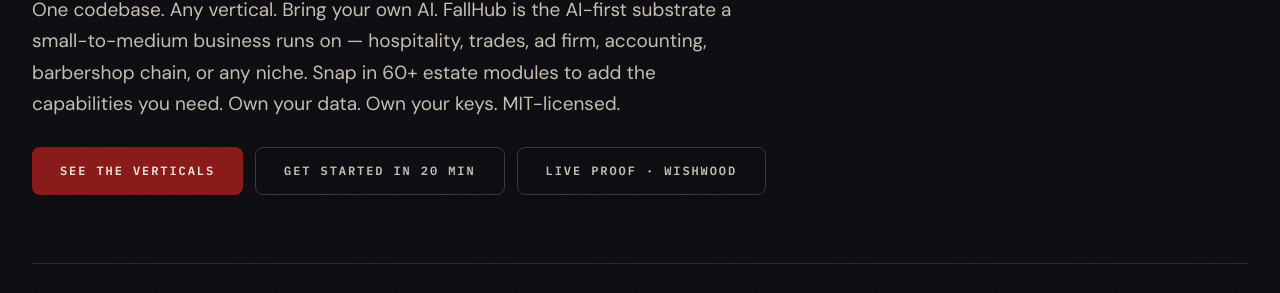
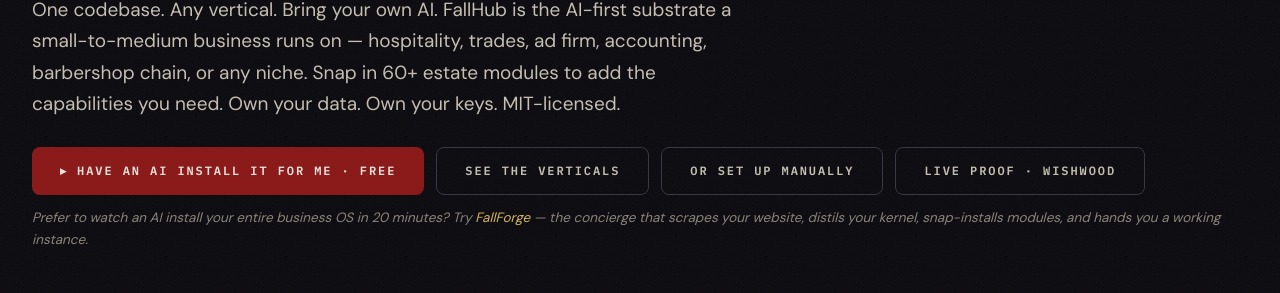
Before and after one commit to sjgant80-hub/fallhub, a plain HTML site: page index.html in a window 1280 px wide. Shown: the part 300-593 px from the top of the page. Drawn offline with nearby package versions, Linux system fonts and the light colour scheme.

Commit message:
landing · surface FallForge concierge as primary CTA · 'have an AI install it for me · free' · discoverable path from FallHub → FallForge → installed FallHub instance · ◊·κ=1

```diff
--- a/index.html
+++ b/index.html
@@ -58,10 +58,12 @@
   <h1>The sovereign OS for <em>any small business.</em></h1>
   <p class="lede">One codebase. Any vertical. Bring your own AI. FallHub is the AI-first substrate a small-to-medium business runs on — hospitality, trades, ad firm, accounting, barbershop chain, or any niche. Snap in 60+ estate modules to add the capabilities you need. Own your data. Own your keys. MIT-licensed.</p>
   <div class="cta">
-    <a href="verticals.html" class="btn">See the verticals</a>
-    <a href="setup.html" class="btn ghost">Get started in 20 min</a>
+    <a href="https://sjgant80-hub.github.io/fallforge/install.html" target="_blank" class="btn">▸ Have an AI install it for me · free</a>
+    <a href="verticals.html" class="btn ghost">See the verticals</a>
+    <a href="setup.html" class="btn ghost">Or set up manually</a>
     <a href="https://sjgant80-hub.github.io/wishwood/" target="_blank" class="btn ghost">Live proof · Wishwood</a>
   </div>
+  <div style="margin-top:12px;color:var(--dim);font-size:13.5px;font-style:italic">Prefer to watch an AI install your entire business OS in 20 minutes? Try <a href="https://sjgant80-hub.github.io/fallforge/" target="_blank" style="color:var(--brass2)">FallForge</a> — the concierge that scrapes your website, distils your kernel, snap-installs modules, and hands you a working instance.</div>
 </section>
 
 <section class="section">
```
